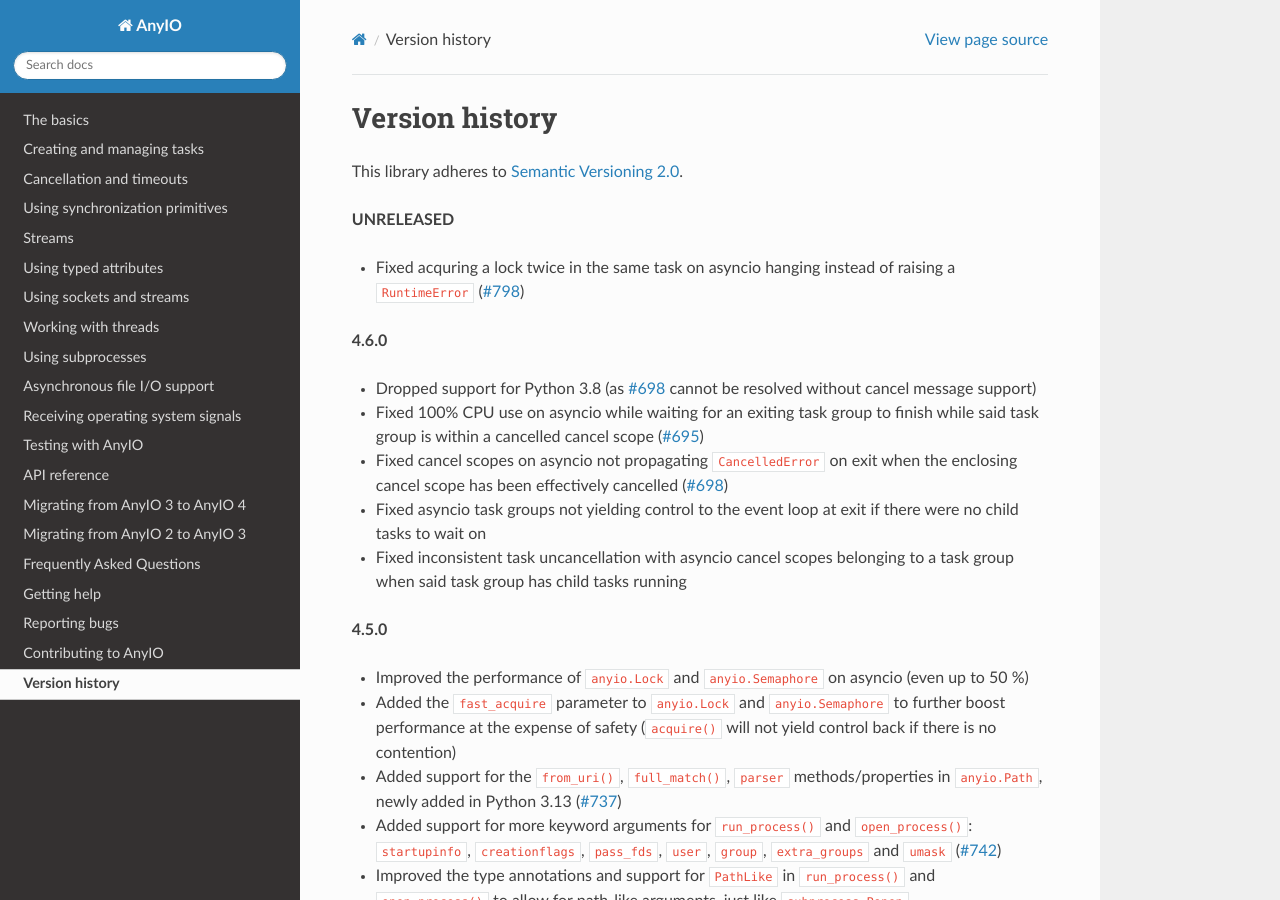
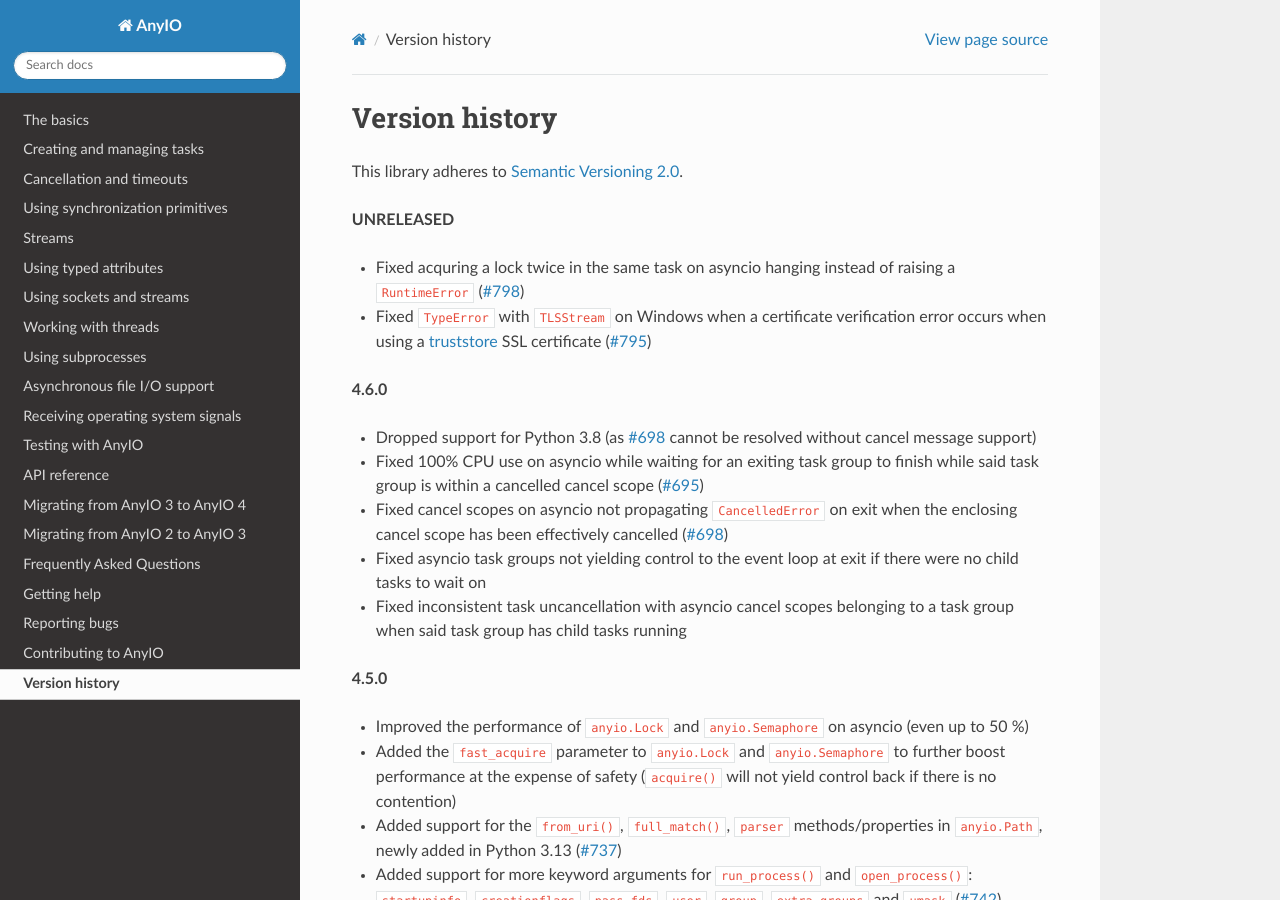
Before and after one commit to agronholm/anyio, a Sphinx documentation site: the page built from docs/versionhistory.rst, in a window 1280 px wide and 900 px high. Built offline with Sphinx 7.4.7 and the Read the Docs theme 3.1.0, drawn with Linux system fonts in a browser that asks for light colours; the version number could not be read and is left out.

```diff
--- a/docs/versionhistory.rst
+++ b/docs/versionhistory.rst
@@ -7,6 +7,9 @@ This library adheres to `Semantic Versioning 2.0 <http://semver.org/>`_.
 
 - Fixed acquring a lock twice in the same task on asyncio hanging instead of raising a
   ``RuntimeError`` (`#798 <https://github.com/agronholm/anyio/issues/798>`_)
+- Fixed ``TypeError`` with ``TLSStream`` on Windows when a certificate verification
+  error occurs when using a `truststore <https://github.com/sethmlarson/truststore>`_
+  SSL certificate (`#795 <https://github.com/agronholm/anyio/issues/795>`_)
 
 **4.6.0**
 
```
Also changed, not shown: 1 other file.
